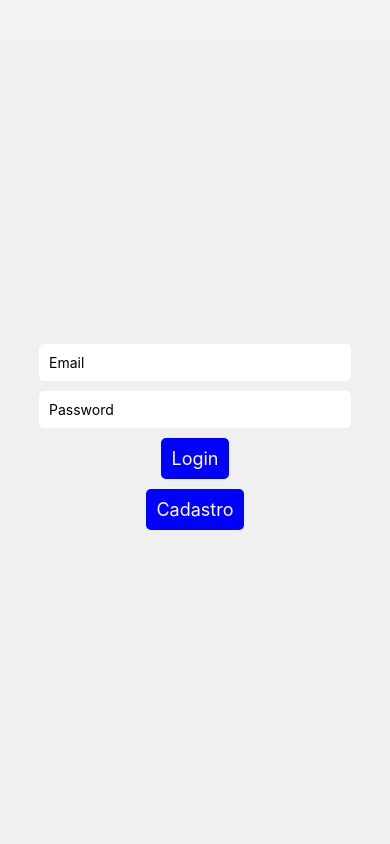
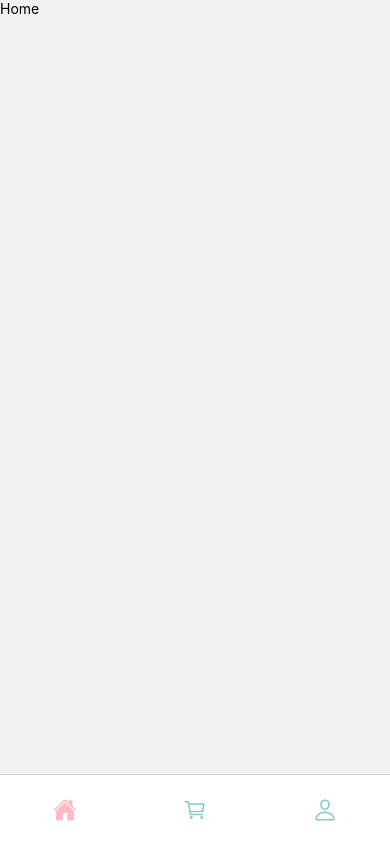
Before and after one commit to mauriciojpda2/G_mimos_loja, a React Native app: screen / in a window 390 px wide. Built offline with nearby package versions, Linux system fonts and the light colour scheme.

Commit message:
Add files via upload

```diff
--- a/App.js
+++ b/App.js
@@ -1,197 +1,30 @@
-import React, { useState } from 'react';
-import { View, Text, TextInput, TouchableOpacity, StyleSheet, FlatList } from 'react-native';
+import { StatusBar } from 'expo-status-bar';
+import { StyleSheet, Text, View } from 'react-native';
 import { NavigationContainer } from '@react-navigation/native';
-import { createStackNavigator } from '@react-navigation/stack';
-import { createBottomTabNavigator } from '@react-navigation/bottom-tabs';
+import { createNativeStackNavigator } from '@react-navigation/native-stack'
+import BottomTabNavigation from './navigation/BottomTabNavigation';
 
-const ProfileScreen = () => {
-  return (
-    <View style={styles.container}>
-      <Text style={styles.text}>Perfil</Text>
-    </View>
-  );
-};
+const Stack = createNativeStackNavigator();
 
-const CartScreen = () => {
-  return (
-    <View style={styles.container}>
-      <Text style={styles.text}>Carrinho</Text>
-    </View>
-  );
-};
-
-const ProductItem = ({ item }) => {
-  return (
-    <View style={styles.productItem}>
-      <Text style={styles.productName}>{item.name}</Text>
-      <Text style={styles.productPrice}>R$ {item.price.toFixed(2)}</Text>
-    </View>
-  );
-};
-
-const productsData = [
-  { id: '1', name: 'Produto 1', price: 19.99 },
-  { id: '2', name: 'Produto 2', price: 24.99 },
-  { id: '3', name: 'Produto 3', price: 34.99 },
-  { id: '4', name: 'Produto 4', price: 14.99 },
-  { id: '5', name: 'Produto 5', price: 29.99 },
-  { id: '6', name: 'Produto 6', price: 39.99 },
-];
-
-const HomeScreen = ({ navigation }) => {
-  return (
-    <View style={styles.container}>
-      <Text style={styles.heading}>Home</Text>
-      <TouchableOpacity style={styles.backButton} onPress={() => navigation.navigate('Login')}>
-        <Text style={styles.backButtonText}>Sair</Text>
-      </TouchableOpacity>
-      <FlatList
-        data={productsData}
-        renderItem={({ item }) => <ProductItem item={item} />}
-        keyExtractor={item => item.id}
-        numColumns={2}
-        contentContainerStyle={styles.productsList}
-      />
-    </View>
-  );
-};
-
-
-const LoggedScreen = () => {
-  return (
-    <Tab.Navigator screenOptions={{headerShown:false}}>
-      <Tab.Screen name="Home" component={HomeScreen} />
-      <Tab.Screen name="Carrinho" component={CartScreen} />
-      <Tab.Screen name="Perfil" component={ProfileScreen} />
-    </Tab.Navigator>
-  );
-};
-
-const LoginScreen = ({ navigation }) => {
-  const [email, setEmail] = useState('');
-  const [password, setPassword] = useState('');
-
-  const handleLogin = () => {
-    navigation.navigate('Home');
-  };
-
-  return (
-    <View style={styles.container}>
-      <TextInput
-        style={styles.input}
-        placeholder="Email"
-        value={email}
-        onChangeText={setEmail}
-      />
-      <TextInput
-        style={styles.input}
-        placeholder="Password"
-        value={password}
-        onChangeText={setPassword}
-        secureTextEntry
-      />
-      <TouchableOpacity onPress={handleLogin}>
-        <Text style={styles.button}>Login</Text>
-      </TouchableOpacity>
-      <TouchableOpacity onPress={() => navigation.navigate('Cadastro')}>
-        <Text style={styles.button}>Cadastro</Text>
-      </TouchableOpacity>
-    </View>
-  );
-};
-
-const CadastroScreen = ({ navigation }) => {
-  return (
-    <View style={styles.container}>
-      <Text style={styles.text}>Cadastro</Text>
-      <TextInput style={styles.input} placeholder="Email" />
-      <TextInput style={styles.input} placeholder="Password" />
-      <TextInput style={styles.input} placeholder="Confirme sua Senha" />
-      <TouchableOpacity onPress={() => navigation.navigate('Login')}>
-        <Text style={styles.button}>VOLTAR</Text>
-      </TouchableOpacity>
-    </View>
-  );
-};
-
-const Stack = createStackNavigator();
-
-const Tab = createBottomTabNavigator();
-
-const App = () => {
+export default function App() {
   return (
     <NavigationContainer>
-      <Stack.Navigator initialRouteName="Login" screenOptions={{headerShown:false}}>
-        <Stack.Screen name="Login" component={LoginScreen} />
-        <Stack.Screen name="Home" component={LoggedScreen} />
-        <Stack.Screen name="Cadastro" component={CadastroScreen} />
+      <Stack.Navigator>
+        <Stack.Screen
+          name='Bottom Navigator'
+          component={BottomTabNavigation}
+          options={{headerShown: false}}
+        />
       </Stack.Navigator>
     </NavigationContainer>
   );
-};
+}
 
 const styles = StyleSheet.create({
   container: {
     flex: 1,
+    backgroundColor: '#fff',
+    alignItems: 'center',
     justifyContent: 'center',
-    alignItems: 'center',
-    backgroundColor: '#f0f0f0',
-    marginTop: 40,
-  },
-  text: {
-    fontSize: 24,
-  },
-  heading: {
-    fontSize: 32,
-    marginBottom: 20,
-  },
-  input: {
-    width: '80%',
-    padding: 10,
-    marginBottom: 10,
-    backgroundColor: '#fff',
-    borderRadius: 5,
-  },
-  button: {
-    fontSize: 18,
-    color: '#fff',
-    backgroundColor: 'blue',
-    padding: 10,
-    borderRadius: 5,
-    marginBottom: 10,
-    textAlign: 'center',
-  },
-  backButton: {
-    position: 'absolute',
-    top: 40,
-    left: 20,
-    zIndex: 1,
-  },
-  backButtonText: {
-    fontSize: 18,
-    color: 'blue',
-  },
-  productsList: {
-    paddingHorizontal: 10,
-    paddingTop: 20,
-  },
-  productItem: {
-    backgroundColor: '#fff',
-    padding: 20,
-    margin: 10,
-    borderRadius: 10,
-    width: '45%',
-    alignItems: 'center',
-  },
-  productName: {
-    fontSize: 16,
-    fontWeight: 'bold',
-    marginBottom: 5,
-  },
-  productPrice: {
-    fontSize: 14,
-    color: 'gray',
   },
 });
-
-export default App;
--- /dev/null
+++ b/constants/index.jsx
@@ -0,0 +1,6 @@
+const Colors = {
+    rosa: "#FFBAC4",
+    verde: "#7FCDC4",
+};
+
+export default Colors;
--- /dev/null
+++ b/navigation/BottomTabNavigation.jsx
@@ -0,0 +1,71 @@
+import { View, Text } from 'react-native'
+import React from 'react';
+import { createBottomTabNavigator } from '@react-navigation/bottom-tabs';
+import { Home, Profile, Cart } from "../screens";
+import { Ionicons } from "@expo/vector-icons";
+import  Colors  from "../constants/index";
+
+
+const Tab = createBottomTabNavigator();
+
+const screenOptions = {
+    tabBarShowLabel: false,
+    tabHideOnKeyboard: true,
+    headerShown: false,
+    tabBarStyle: {
+        position: "absolute",
+        bottom: 0,
+        right: 0,
+        left: 0,
+        elevation: 0,
+        height: 70,
+    }
+}
+
+const BottomTabNavigation = () => {
+  return (
+    <Tab.Navigator screenOptions={screenOptions}>
+        <Tab.Screen
+        name="Home"
+        component={Home}
+        options={{
+            tabBarIcon: ({focused}) => {
+                return <Ionicons name={focused ? "home" : "home-outline"}
+                size={24}
+                color={focused ? Colors.rosa : Colors.verde}
+                />
+            }
+        }}
+        />
+
+        <Tab.Screen
+        name="Cart"
+        component={Cart}
+        options={{
+            tabBarIcon: ({focused}) => {
+                return <Ionicons name={focused ? "cart" : "cart-outline"}
+                size={24}
+                color={focused ? Colors.rosa : Colors.verde}
+                />
+            }
+        }}
+        />
+
+        <Tab.Screen
+        name="Profile"
+        component={Profile}
+        options={{
+            tabBarIcon: ({focused}) => {
+                return <Ionicons name={focused ? "person" : "person-outline"}
+                size={24}
+                color={focused ? Colors.rosa : Colors.verde}
+                />
+            }
+        }}
+        />
+
+    </Tab.Navigator>
+  )
+}
+
+export default BottomTabNavigation
--- a/package.json
+++ b/package.json
@@ -10,12 +10,12 @@
   },
   "dependencies": {
     "@react-navigation/bottom-tabs": "^6.5.20",
-    "@react-navigation/stack": "^6.3.29",
+    "@react-navigation/native": "^6.1.17",
+    "@react-navigation/native-stack": "^6.9.26",
     "expo": "~51.0.8",
     "expo-status-bar": "~1.12.1",
     "react": "18.2.0",
-    "react-native": "0.74.1",
-    "react-native-gesture-handler": "~2.16.1"
+    "react-native": "0.74.1"
   },
   "devDependencies": {
     "@babel/core": "^7.20.0"
--- /dev/null
+++ b/screens/Cart.jsx
@@ -0,0 +1,14 @@
+import { StyleSheet, Text, View } from 'react-native'
+import React from 'react'
+
+const Cart = () => {
+  return (
+    <View>
+      <Text>Cart</Text>
+    </View>
+  )
+}
+
+export default Cart
+
+const styles = StyleSheet.create({})
--- /dev/null
+++ b/screens/Home.jsx
@@ -0,0 +1,14 @@
+import { SafeAreaView, StyleSheet, Text, View } from 'react-native'
+import React from 'react'
+
+const Home = () => {
+  return (
+    <SafeAreaView>
+      <Text>Home</Text>
+    </SafeAreaView>
+  )
+}
+
+export default Home
+
+const styles = StyleSheet.create({})
--- /dev/null
+++ b/screens/Profile.jsx
@@ -0,0 +1,14 @@
+import { StyleSheet, Text, View } from 'react-native'
+import React from 'react'
+
+const Profile = () => {
+  return (
+    <View>
+      <Text>Profile</Text>
+    </View>
+  )
+}
+
+export default Profile
+
+const styles = StyleSheet.create({})
--- /dev/null
+++ b/screens/index.js
@@ -0,0 +1,9 @@
+import Home from '../screens/Home';
+import Cart from '../screens/Cart';
+import Profile from '../screens/Profile';
+
+export {
+    Home,
+    Cart,
+    Profile
+}
```
Also changed, not shown: screens/Login.jsx (added, +14 -0 lines), screens/Register.jsx (added, +14 -0 lines), 1 other file (tests, documents, lock files or other folders).
